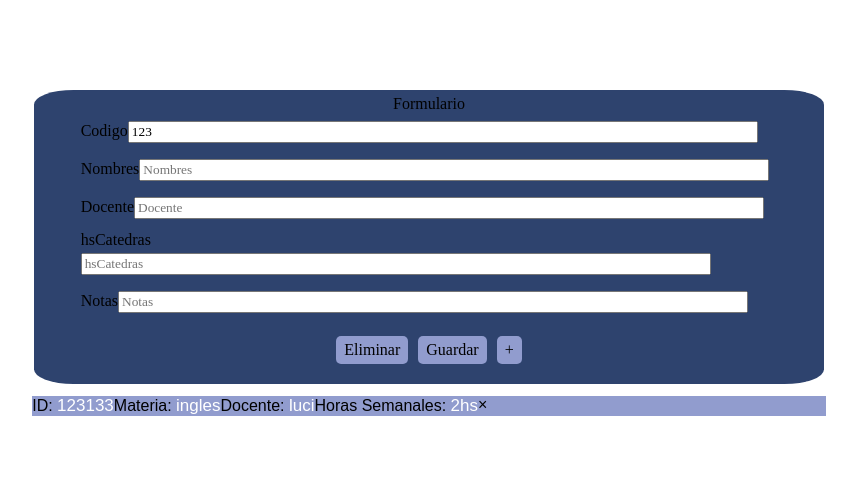
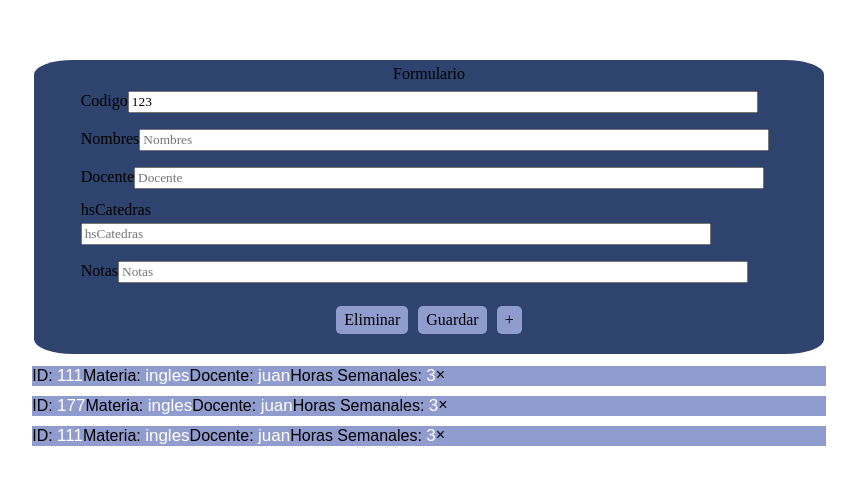
Before and after one commit to SofiiSerial/trabajos_prog, a React (Create React App) app: page / in a window 1280 px wide. Shown: the part 148-632 px from the top of the page, without its empty margins (211-1068 px from the left). Built offline with nearby package versions, Linux system fonts and the light colour scheme; no server answers.

Commit message:
concepto map

```diff
--- a/src/App.js
+++ b/src/App.js
@@ -10,43 +10,49 @@ export default class App extends React.Component {
   constructor(props) {
     super(props);
     this.state = {
-      materias:[]
+      materias: [
+        { nombre: "ingles", codigo: "111", docente: "juan", hsCatedras: "3" },
+        { nombre: "ingles", codigo: "177", docente: "juan", hsCatedras: "3" },
+        { nombre: "ingles", codigo: "111", docente: "juan", hsCatedras: "3" },
+      ],
     };
   }
 
-  componentDidMount(){
-    this.obtenerMateria()
+  componentDidMount() {
+    //this.obtenerMateria()
   }
 
-  obtenerMateria(){
-    const url='https://hd6v8q-3000.csb.app/api/materias/'
+  obtenerMateria() {
+    const url = "https://hd6v8q-3000.csb.app/api/materias/";
 
-    axios.get(url)
-    .then((resp)=>{
-      console.log(resp.data)
-      this.setState({materias:resp.data.materias})
+    axios
+      .get(url)
+      .then((resp) => {
+        console.log(resp.data);
+        this.setState({ materias: resp.data.materias });
         //escribir(//resp.data.materias);
         //resp.data.materias
       })
-    .catch((error)=>{
-  console.log(error)
-  alert("error")
-    })
+      .catch((error) => {
+        console.log(error);
+        alert("error");
+      });
   }
 
-  guardar(datos){
-    const url='https://hd6v8q-3000.csb.app/api/materias/'
+  guardar(datos) {
+    const url = "https://hd6v8q-3000.csb.app/api/materias/";
 
-    axios.post(url, datos)
-    .then((resp)=>{
-      cosole.log (resp.data)
-      alert("guardado")
-      this.obtenerMateria()
+    axios
+      .post(url, datos)
+      .then((resp) => {
+        cosole.log(resp.data);
+        alert("guardado");
+        this.obtenerMateria();
       })
-    .catch((error)=>{
-      alert("ocurrio un error")
-      console.log(error)
-    })
+      .catch((error) => {
+        alert("ocurrio un error");
+        console.log(error);
+      });
   }
   render() {
     return (
@@ -54,10 +60,8 @@ export default class App extends React.Component {
         <div>
           <Header />
         </div>
-          <Formulario guardarDatos ={(materia) => this.guardar(materia)}/>
-          <Listado
-            materias={this.state.materias}
-          />
+        <Formulario guardarDatos={(materia) => this.guardar(materia)} />
+        <Listado materias={this.state.materias} />
         <div>
           <Footer />
         </div>
--- a/src/componentes/Listado.js
+++ b/src/componentes/Listado.js
@@ -6,10 +6,19 @@ export default class Listado extends React.Component {
     this.state = {};
   }
   render() {
-    const { titulo, onClick } = this.props;
-    return <div className = "materias">
-    <Tarjeta eliminar={()=>alert("eliminar materia")}/>
-    </div>;
+    const { materias } = this.props;
+    return (
+      <div className="materias">
+        {materias.map((materia, index) => {
+          return (
+            <Tarjeta
+              key={index}
+              datos={materia}
+              eliminar={() => alert("eliminar materia")}
+            />
+          );
+        })}
+      </div>
+    );
   }
-
 }
--- a/src/componentes/Tarjeta.js
+++ b/src/componentes/Tarjeta.js
@@ -6,17 +6,25 @@ export default class Boton extends React.Component {
     this.state = {};
   }
   render() {
-    const { materia , eliminar } = this.props;
+    const { eliminar } = this.props;
+    const { nombre, docente, hsCatedras, codigo } = this.props.datos;
     return (
       <div className="materia">
-			<span>ID: <span className="dato">123133</span> </span>
-			<span>Materia: <span className="dato">ingles</span>  </span>
-			<span>Docente: <span className="dato">luci</span>  </span>
-			<span>Horas Semanales: <span className="dato">2hs</span>  </span>
+        <span>
+          ID: <span className="dato">{codigo}</span>
+        </span>
+        <span>
+          Materia: <span className="dato">{nombre}</span>
+        </span>
+        <span>
+          Docente: <span className="dato">{docente}</span>
+        </span>
+        <span>
+          Horas Semanales: <span className="dato">{hsCatedras}</span>
+        </span>
 
-			<Accion  titulo=" &times;" onClick = {() => eliminar()}/>
-
-    	</div>
+        <Accion titulo=" &times;" onClick={() => eliminar()} />
+      </div>
     );
   }
 }
```
Lines whose indentation alone changed are shown as unchanged.
